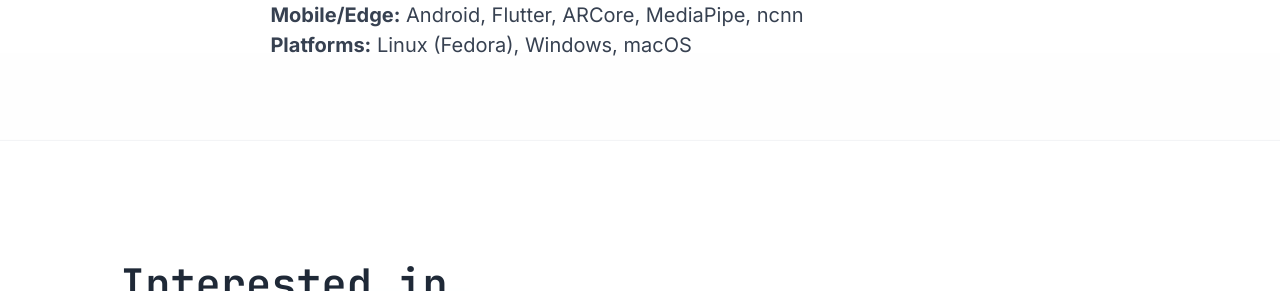
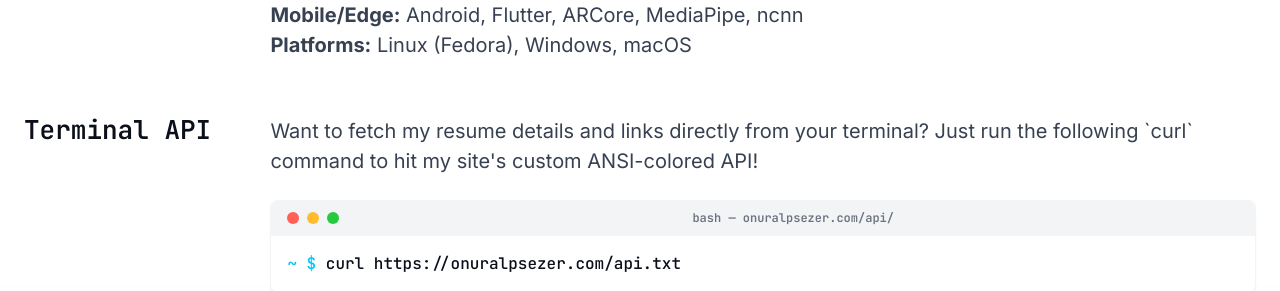
Before and after one commit to onuralpszr/onuralpszr, an Astro site: page /about in a window 1280 px wide. Shown: the part 1541-1832 px from the top of the page. Built offline with nearby package versions, Linux system fonts and the light colour scheme; Astro itself is replaced by a stand-in of ours.

Commit message:
feat: add terminal API section to about page and implement ANSI-colored output API

```diff
--- a/src/pages/about.astro
+++ b/src/pages/about.astro
@@ -64,6 +64,26 @@
 					</p>
 				</div>
 			</section>
+		<section>
+				<h2 class="section-title">Terminal API</h2>
+				<div class="content">
+					<p>
+						Want to fetch my resume details and links directly from your terminal? Just run the following `curl` command to hit my site's custom ANSI-colored API!
+					</p>
+					<div class="terminal-container">
+						<div class="terminal-header">
+							<span class="terminal-button red"></span>
+							<span class="terminal-button yellow"></span>
+							<span class="terminal-button green"></span>
+							<span class="terminal-title">bash — onuralpsezer.com/api/</span>
+						</div>
+						<div class="terminal-body">
+							<span class="prompt">~ $ </span>
+							<span class="command">curl https://onuralpsezer.com/api.txt</span>
+						</div>
+					</div>
+				</div>
+			</section>
 		</main>
 
 		<ContactCTA />
@@ -111,6 +131,57 @@
 		text-decoration-color: currentColor;
 	}
 
+	.terminal-container {
+		background-color: var(--gray-999);
+		border-radius: 0.5rem;
+		border: 1px solid var(--gray-800);
+		overflow: hidden;
+		margin-top: 1.5rem;
+		box-shadow: var(--shadow-sm);
+		font-family: var(--font-brand);
+	}
+
+	.terminal-header {
+		background-color: var(--gray-800);
+		padding: 0.5rem 1rem;
+		display: flex;
+		align-items: center;
+		gap: 0.5rem;
+		border-bottom: 1px solid var(--gray-800);
+	}
+
+	.terminal-button {
+		width: 12px;
+		height: 12px;
+		border-radius: 50%;
+	}
+
+	.terminal-button.red { background-color: #ff5f56; }
+	.terminal-button.yellow { background-color: #ffbd2e; }
+	.terminal-button.green { background-color: #27c93f; }
+
+	.terminal-title {
+		margin-left: auto;
+		margin-right: auto;
+		font-size: 0.75rem;
+		color: var(--gray-400);
+		font-weight: 600;
+	}
+
+	.terminal-body {
+		padding: 1rem;
+		font-size: var(--text-base);
+		color: var(--gray-200);
+	}
+
+	.terminal-body .prompt {
+		color: var(--accent-light);
+	}
+
+	.terminal-body .command {
+		color: var(--gray-0);
+	}
+
 	@media (min-width: 50em) {
 		.about {
 			display: grid;
```
Also changed, not shown: src/pages/api.txt.ts (renamed from src/pages/api/index.ts).
